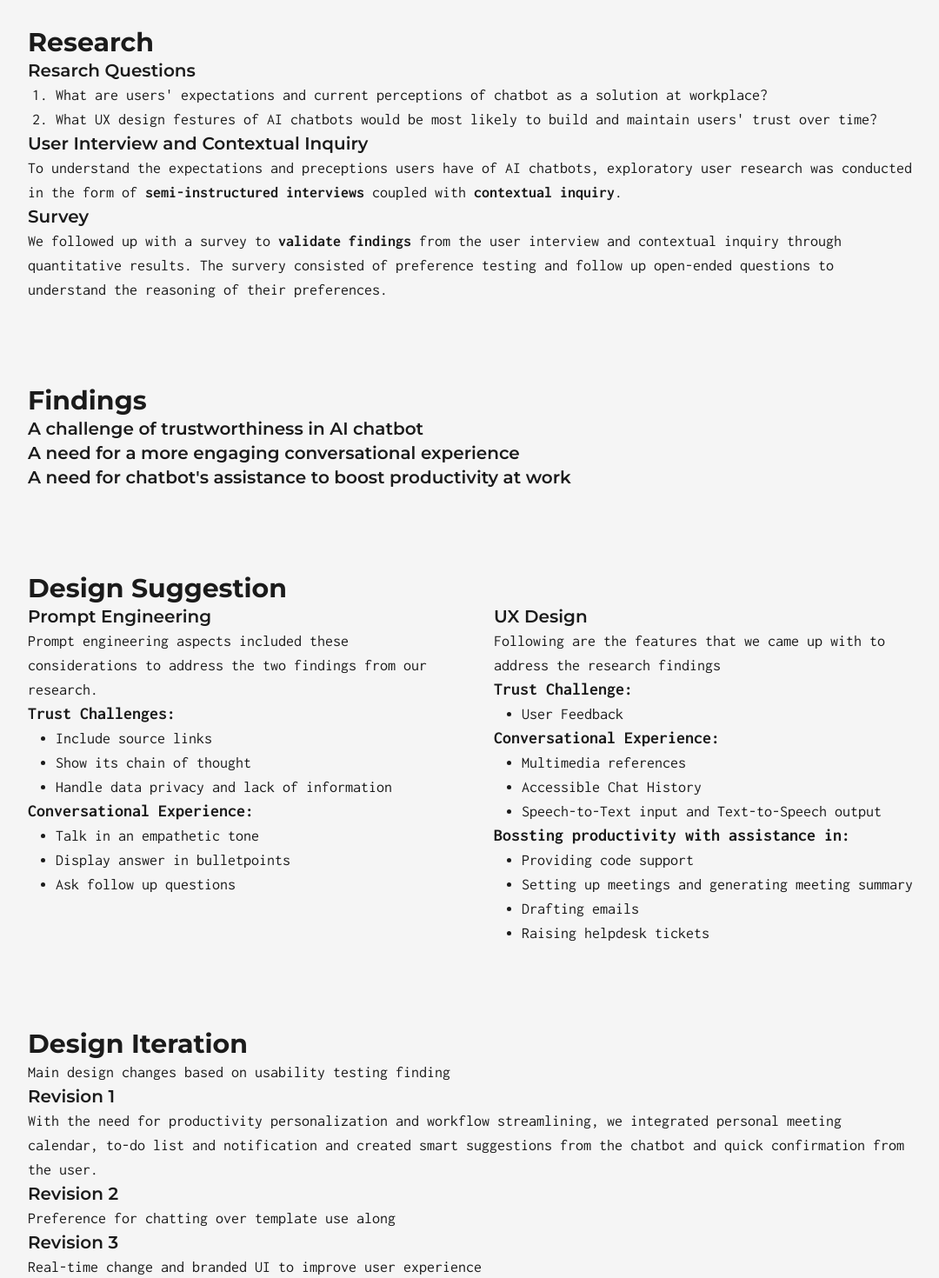
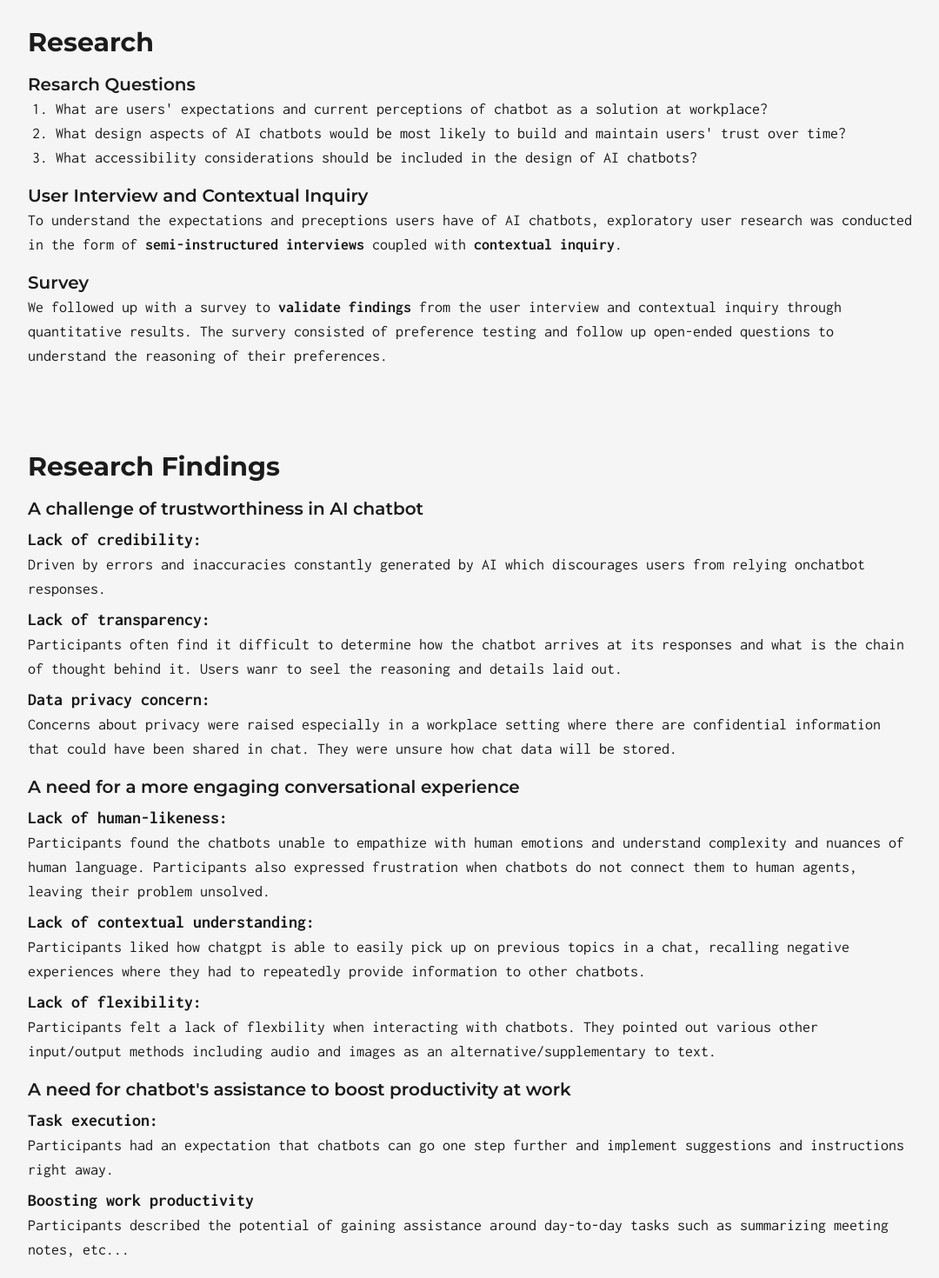
Before and after one commit to YiQingK/portfolio, a Next.js app: page /works/assistantchatbot in a window 1280 px wide. Shown: the part 1200-2670 px from the top of the page at 87% size, without its empty margins (96-1176 px from the left). Built offline with nearby package versions, Linux system fonts and the light colour scheme.

Commit message:
added information for chatbot

```diff
--- a/src/pages/works/assistantchatbot.js
+++ b/src/pages/works/assistantchatbot.js
@@ -2,7 +2,7 @@ import React from "react";
 import Head from "next/head";
 import Layout from "@/components/Layout";
 import Image from "next/image";
-//import DoubleDiamond from "../../../public/Double Diamond.svg";
+import promptexample from "../../../public/images/Prompt Result Example.png";
 import { DoubleDiamond } from "../../components/Icons";
 
 const assistantchatbot = () => {
@@ -45,25 +45,28 @@ const assistantchatbot = () => {
 						</div>
 						<div id="research" className="col-span-12">
 							<h3>Research</h3>
-							<h4>Resarch Questions</h4>
+							<h4 className="mt-4">Resarch Questions</h4>
 							<ol className="list-decimal">
 								<li className="list-item">
 									What are users' expectations and current perceptions of chatbot as a solution at
 									workplace?
 								</li>
 								<li className="list-item">
-									What UX design festures of AI chatbots would be most likely to build and maintain
-									users' trust over time?
+									What design aspects of AI chatbots would be most likely to build and maintain users'
+									trust over time?
+								</li>
+								<li className="list-item">
+									What accessibility considerations should be included in the design of AI chatbots?
 								</li>
 							</ol>
-							<h4>User Interview and Contextual Inquiry</h4>
+							<h4 className="mt-4">User Interview and Contextual Inquiry</h4>
 							<p>
 								To understand the expectations and preceptions users have of AI chatbots, exploratory
 								user research was conducted in the form of
 								<span className="font-bold"> semi-instructured interviews</span> coupled with
 								<span className="font-bold"> contextual inquiry</span>.
 							</p>
-							<h4>Survey</h4>
+							<h4 className="mt-4">Survey</h4>
 							<p>
 								We followed up with a survey to <span className="font-bold">validate findings </span>
 								from the user interview and contextual inquiry through quantitative results. The survery
@@ -72,52 +75,96 @@ const assistantchatbot = () => {
 							</p>
 						</div>
 						<div id="findings" className="col-span-12">
-							<h3>Findings</h3>
-							<h4>A challenge of trustworthiness in AI chatbot</h4>
-							<p></p>
-							<h4>A need for a more engaging conversational experience</h4>
-							<p></p>
-							<h4>A need for chatbot's assistance to boost productivity at work</h4>
-							<p></p>
+							<h3>Research Findings</h3>
+							<h4 className="mt-4">A challenge of trustworthiness in AI chatbot</h4>
+							<h5 className="mt-2">Lack of credibility:</h5>
+							<p>
+								Driven by errors and inaccuracies constantly generated by AI which discourages users
+								from relying onchatbot responses.
+							</p>
+							<h5 className="mt-2">Lack of transparency:</h5>
+							<p>
+								Participants often find it difficult to determine how the chatbot arrives at its
+								responses and what is the chain of thought behind it. Users wanr to seel the reasoning
+								and details laid out.
+							</p>
+							<h5 className="mt-2">Data privacy concern:</h5>
+							<p>
+								Concerns about privacy were raised especially in a workplace setting where there are
+								confidential information that could have been shared in chat. They were unsure how chat
+								data will be stored.{" "}
+							</p>
+							<h4 className="mt-4">A need for a more engaging conversational experience</h4>
+							<h5 className="mt-2">Lack of human-likeness:</h5>
+							<p>
+								Participants found the chatbots unable to empathize with human emotions and understand
+								complexity and nuances of human language. Participants also expressed frustration when
+								chatbots do not connect them to human agents, leaving their problem unsolved.
+							</p>
+							<h5 className="mt-2">Lack of contextual understanding:</h5>
+							<p>
+								Participants liked how chatgpt is able to easily pick up on previous topics in a chat,
+								recalling negative experiences where they had to repeatedly provide information to other
+								chatbots.
+							</p>
+							<h5 className="mt-2">Lack of flexibility:</h5>
+							<p>
+								Participants felt a lack of flexbility when interacting with chatbots. They pointed out
+								various other input/output methods including audio and images as an
+								alternative/supplementary to text.
+							</p>
+							<h4 className="mt-4">A need for chatbot's assistance to boost productivity at work</h4>
+							<h5 className="mt-2">Task execution:</h5>
+							<p>
+								Participants had an expectation that chatbots can go one step further and implement
+								suggestions and instructions right away.
+							</p>
+							<p className="font-bold"></p>
+							<h5 className="mt-2">Boosting work productivity</h5>
+							<p>
+								Participants described the potential of gaining assistance around day-to-day tasks such
+								as summarizing meeting notes, etc...
+							</p>
 						</div>
 						<div id="designsuggstion" className="col-span-12">
 							<h3>Design Suggestion</h3>
 							<div className="flex gap-12">
-								<div id="promptengineering" className="w-[50%]">
+								<div id="promptsuggestion" className="w-[50%] mt-4">
 									<h4>Prompt Engineering</h4>
 									<p>
 										Prompt engineering aspects included these considerations to address the two
 										findings from our research.
 									</p>
-									<h5>Trust Challenges:</h5>
+									<h5 className="mt-2">Trust Challenges:</h5>
 									<ul className="list-disc">
 										<li className="list-item">Include source links</li>
 										<li className="list-item">Show its chain of thought</li>
+										<li className="list-item">Reduce verbosity in answers</li>
 										<li className="list-item">Handle data privacy and lack of information</li>
 									</ul>
-									<h5>Conversational Experience:</h5>
+									<h5 className="mt-2">Conversational Experience:</h5>
 									<ul className="list-disc">
 										<li className="list-item">Talk in an empathetic tone</li>
-										<li className="list-item">Display answer in bulletpoints </li>
+										<li className="list-item">Display response in bulletpoints </li>
 										<li className="list-item">Ask follow up questions</li>
 									</ul>
 								</div>
-								<div id="uxdesign" className="w-[50%]">
+								<div id="uxdesign" className="w-[50%] mt-4">
 									<h4>UX Design</h4>
 									<p>
 										Following are the features that we came up with to address the research findings
 									</p>
-									<h5>Trust Challenge:</h5>
+									<h5 className="mt-2">Trust Challenge:</h5>
 									<ul className="list-disc">
 										<li className="list-item">User Feedback</li>
 									</ul>
-									<h5>Conversational Experience:</h5>
+									<h5 className="mt-2">Conversational Experience:</h5>
 									<ul className="list-disc">
 										<li className="list-item">Multimedia references</li>
 										<li className="list-item">Accessible Chat History</li>
 										<li className="list-item">Speech-to-Text input and Text-to-Speech output</li>
 									</ul>
-									<h5>Bossting productivity with assistance in:</h5>
+									<h5 className="mt-2">Boosting productivity with assistance in:</h5>
 									<ul className="list-disc">
 										<li className="list-item">Providing code support</li>
 										<li className="list-item">
@@ -129,8 +176,23 @@ const assistantchatbot = () => {
 								</div>
 							</div>
 						</div>
-						<div id="designiteration" className="col-span-12">
-							<h3>Design Iteration</h3>
+						<div id="promptengineering" className="col-span-12">
+							<h3>Prompt Engineering</h3>
+							<p>
+								Image below shows an example of a chatbot response after being prompt engineered by us
+								which we implemented the design suggestions from above.
+							</p>
+							<Image
+								src={promptexample}
+								alt="prompt result example"
+								className="w-[75%] h-auto rounded-2xl m-auto"
+								priority
+								sizes="(max-width: 768px) 100vw, (max-width: 1200px) 50vw, 33vw"
+							/>
+						</div>
+						<div id="uxdesigniteration" className="col-span-12">
+							<h3>UX Design</h3>
+							<h4>Intial Design</h4>
 							<p>Main design changes based on usability testing finding</p>
 							<h4>Revision 1</h4>
 							<p>
@@ -139,9 +201,17 @@ const assistantchatbot = () => {
 								from the chatbot and quick confirmation from the user.
 							</p>
 							<h4>Revision 2</h4>
-							<p>Preference for chatting over template use along</p>
+							<p>
+								User testing had shown us that participants preferred chatting with the chatbot to do a
+								task rather than a fill in a template. They expressed that the template required too
+								many steps and was easier to type in the input bar themselves.
+							</p>
 							<h4>Revision 3</h4>
-							<p>Real-time change and branded UI to improve user experience</p>
+							<p>
+								When having the chatbot assist in tasks, participants shared that seeing changes to
+								drafts in real time and its associated branded interface helped to improve their user
+								experience, allowing them to trust the chatbot more.
+							</p>
 						</div>
 					</div>
 				</Layout>
```
Also changed, not shown: public/images/Prompt Result Example.png (added).
